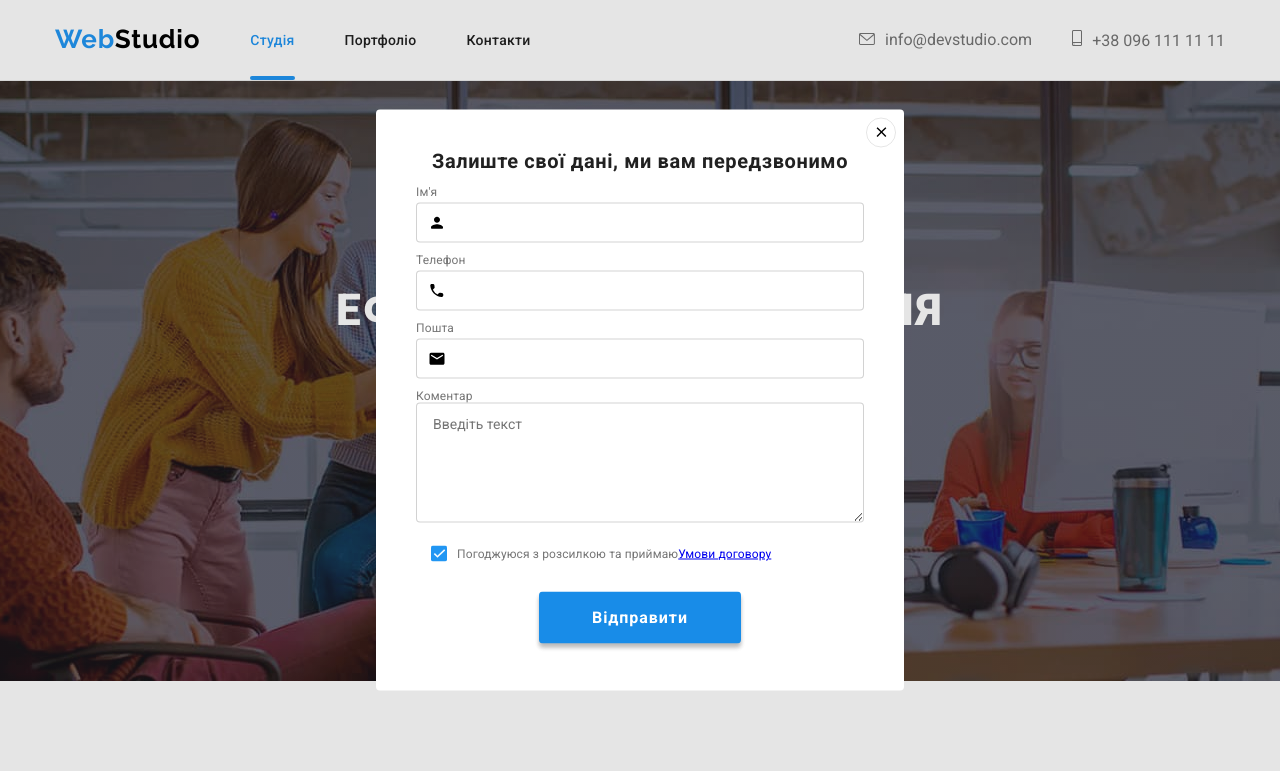
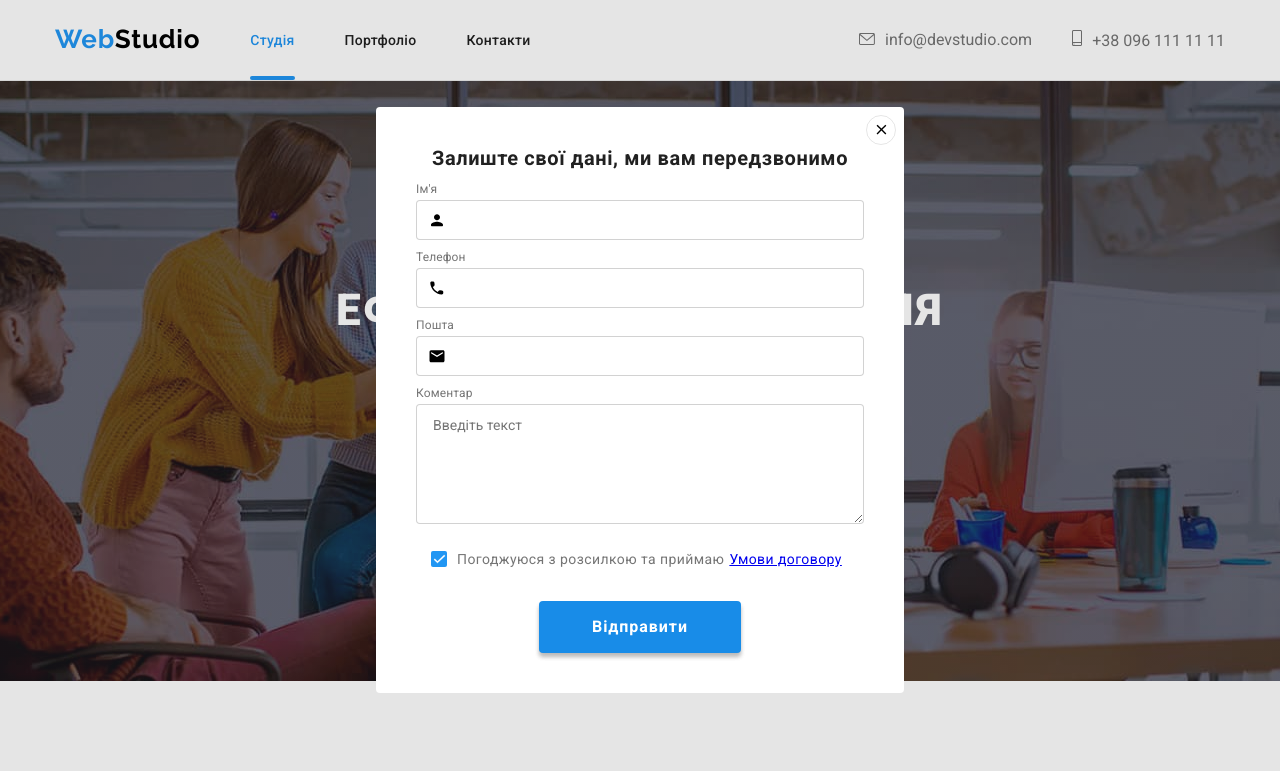
Before and after one commit to oksana1110/goit-markup-hw-06, a plain HTML site: page index.html in a window 1280 px wide. Both pictures are taken after a click on the button "Замовити послугу". Shown: the top 771 px of the page. Drawn offline with nearby package versions, Linux system fonts and the light colour scheme.

Commit message:
added right font styles

```diff
--- a/css/styles.css
+++ b/css/styles.css
@@ -817,7 +817,9 @@ padding-bottom: 200px;
     resize: vertical;
     border-radius: 4px;
     border: 1px solid rgba(33, 33, 33, 0.2);
+    color: rgba(117, 117, 117, 0.5);
     margin-bottom: 20px;
+    margin-top: 4px;
 
 }
 .modal-btn{
@@ -875,7 +877,7 @@ padding-bottom: 200px;
     transition: fill 250ms cubic-bezier(0.4, 0, 0.2, 1);
 
 }
-.modal-politic{
+.modal-politic-label{
     font-size: 14px;
     font-weight: 400;
     line-height: calc(24/14);
@@ -905,3 +907,6 @@ label.modal-politic-label{
    background-position: center;
    background-color: var(--active-color);
 }
+.modal-link{
+    margin-left: 5px;
+}
--- a/index.html
+++ b/index.html
@@ -397,12 +397,12 @@
                 </div>
             </div>
             <div class="modal-input-group">
-                <label for="comment">Коментар</label>
+                <label   for="comment">Коментар</label>
                 <textarea name="comment" class="modal-text" id="comment" placeholder="Введіть текст"></textarea>
             </div>
             <div class="modal-input-group">
                 <input type="checkbox" class="modal-politic-check visually-hidden" name="modal-politic" id="modal-politic" checked>
-                <label class="modal-politic-label" for="modal-politic">Погоджуюся з розсилкою та приймаю <a href="/" target="_blank"
+                <label class="modal-politic-label" for="modal-politic">Погоджуюся з розсилкою та приймаю <a href="/" class="modal-link" target="_blank"
                         rel="noopener noreferrer nofollow">Умови договору</a></label>
 
             </div>
```
